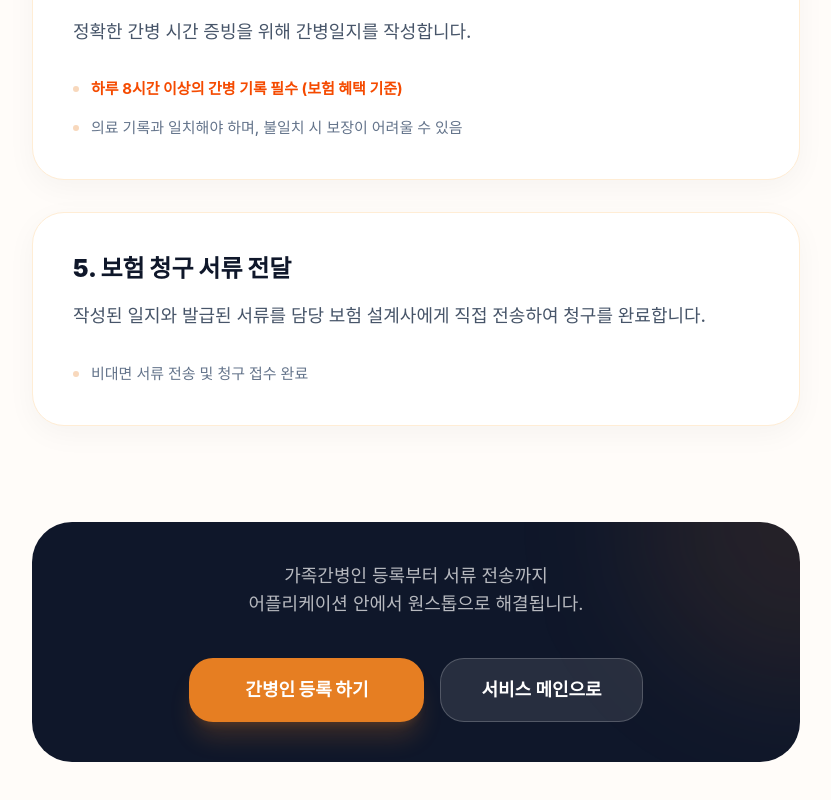
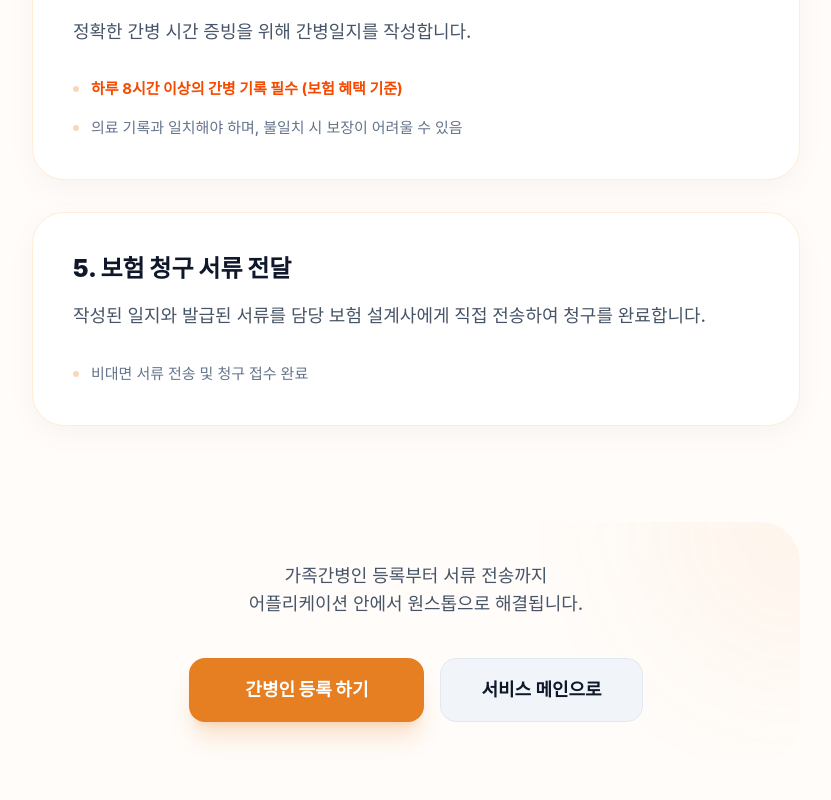
Before and after one commit to juj5835/marketing-onnuri, a Next.js app: page /guide in a window 1280 px wide. Shown: the part 1270-2070 px from the top of the page, without its empty margins (224-1055 px from the left). Built offline with nearby package versions, Linux system fonts and the light colour scheme; a web font is replaced by a local one.

Commit message:
Refine guide footer: remove dark background, set 16px button border-radius

```diff
--- a/src/components/GuideContent.tsx
+++ b/src/components/GuideContent.tsx
@@ -128,23 +128,23 @@ export default function GuideContent() {
         initial={{ opacity: 0 }}
         whileInView={{ opacity: 1 }}
         viewport={{ once: true }}
-        className="mt-24 p-10 rounded-[40px] bg-text-deep text-white text-center relative overflow-hidden"
+        className="mt-24 p-10 rounded-[40px] text-center relative overflow-hidden"
       >
-        <div className="absolute top-0 right-0 w-80 h-80 bg-primary/10 rounded-full -translate-y-1/2 translate-x-1/2 blur-3xl" />
-        <p className="text-white/70 text-lg mb-10 relative z-10 max-w-md mx-auto">
+        <div className="absolute top-0 right-0 w-80 h-80 bg-primary/5 rounded-full -translate-y-1/2 translate-x-1/2 blur-3xl" />
+        <p className="text-text-body text-lg mb-10 relative z-10 max-w-md mx-auto font-medium">
           가족간병인 등록부터 서류 전송까지 <br />
           어플리케이션 안에서 원스톱으로 해결됩니다.
         </p>
         <div className="flex flex-col md:flex-row gap-4 justify-center items-center relative z-10">
           <button
             onClick={() => window.location.href = '/'}
-            className="w-full md:w-auto px-14 h-16 bg-primary text-white rounded-2xl font-black text-lg hover:brightness-110 transition-all shadow-xl shadow-primary/20"
+            className="w-full md:w-auto px-14 h-16 bg-primary text-white rounded-[16px] font-black text-lg hover:brightness-110 transition-all shadow-xl shadow-primary/20"
           >
             간병인 등록 하기
           </button>
           <button
             onClick={() => window.location.href = '/'}
-            className="w-full md:w-auto px-10 h-16 bg-white/10 text-white rounded-2xl font-bold text-lg hover:bg-white/20 transition-all border border-white/20"
+            className="w-full md:w-auto px-10 h-16 bg-slate-100 text-text-deep rounded-[16px] font-bold text-lg hover:bg-slate-200 transition-all border border-slate-200"
           >
             서비스 메인으로
           </button>
```
